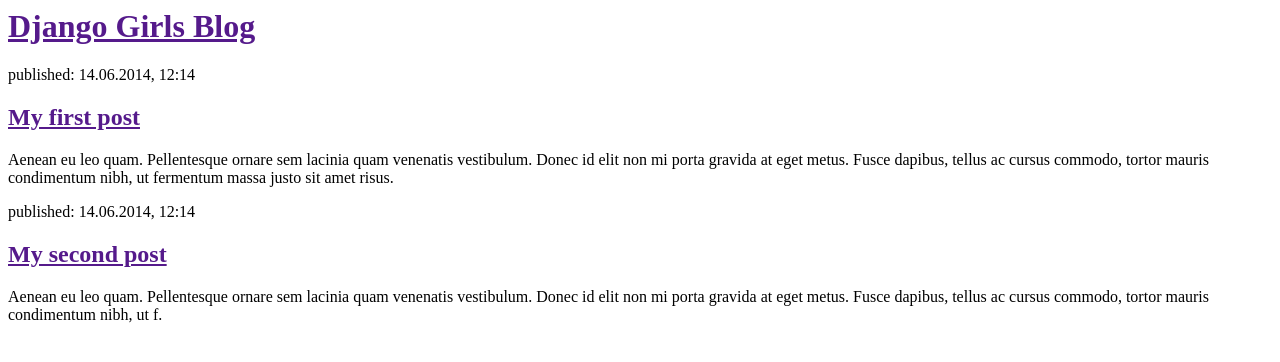
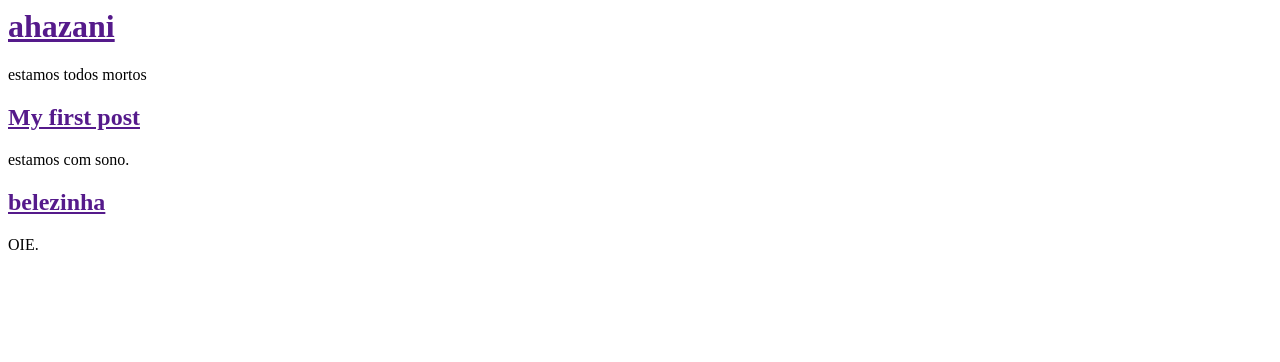
Before and after one commit to csbru/my-first-blog, a Django app: page / in a window 1280 px wide. Shown: the top 362 px of the page. Run offline with Django 3.2, Linux system fonts and the light colour scheme.

Commit message:
Changed the HTML for the site.

```diff
--- a/blog/templates/blog/post_list.html
+++ b/blog/templates/blog/post_list.html
@@ -1,22 +1,22 @@
 <html>
     <head>
-        <title>Django Girls blog</title>
+        <title>Django Girls FTW</title>
     </head>
     <body>
         <div>
-            <h1><a href="">Django Girls Blog</a></h1>
+            <h1><a href="">ahazani</a></h1>
         </div>
 
         <div>
-            <p>published: 14.06.2014, 12:14</p>
+            <p>estamos todos mortos</p>
             <h2><a href="">My first post</a></h2>
-            <p>Aenean eu leo quam. Pellentesque ornare sem lacinia quam venenatis vestibulum. Donec id elit non mi porta gravida at eget metus. Fusce dapibus, tellus ac cursus commodo, tortor mauris condimentum nibh, ut fermentum massa justo sit amet risus.</p>
+            <pExorcizamus te, omnis immundus spiritus, omnis satanica potestas, omnis incursio infernalis adversarii, omnis legio, omnis congregatio et secta diabolica, in nomine et virtute Domini Nostri Jesu + Christi, eradicare et effugare a Dei Ecclesia, ab animabus ad imaginem Dei conditis ac pretioso divini Agni sanguine redemptis.</p>
         </div>
 
         <div>
-            <p>published: 14.06.2014, 12:14</p>
-            <h2><a href="">My second post</a></h2>
-            <p>Aenean eu leo quam. Pellentesque ornare sem lacinia quam venenatis vestibulum. Donec id elit non mi porta gravida at eget metus. Fusce dapibus, tellus ac cursus commodo, tortor mauris condimentum nibh, ut f.</p>
+            <p>estamos com sono.</p>
+            <h2><a href="">belezinha</a></h2>
+            <p>OIE.</p>
         </div>
     </body>
 </html>
```
